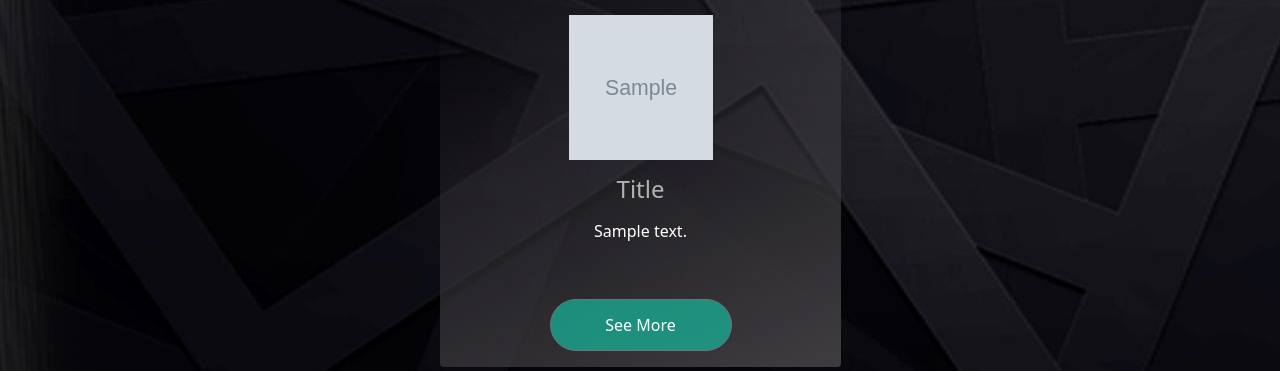
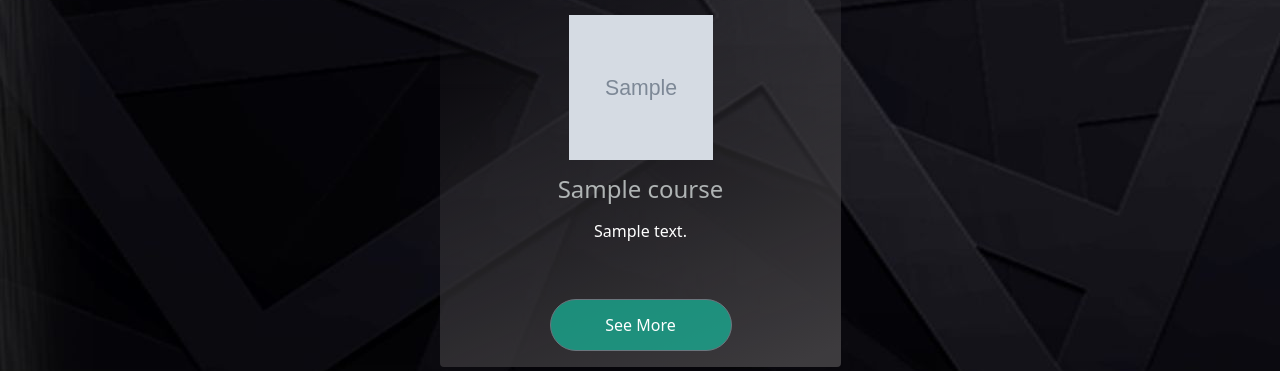
Before and after one commit to LiveCoden/Coden-Live, a Django app: template templates/courses/courses.html in a window 1280 px wide. Shown: the part 889-1260 px from the top of the page. Run offline with Django 3.2, Linux system fonts and the light colour scheme; the template is opened without the code that fills it: most values are stand-ins (such as "Sample title", 1, 10 or a date in 2020); grey boxes marked "Sample" are stand-in pictures; data that the repository does not hold is empty; some libraries are stand-ins or nearby versions.

Commit message:
tiitle added

```diff
--- a/templates/courses/courses.html
+++ b/templates/courses/courses.html
@@ -33,7 +33,7 @@ Courses | Coden Live
         <div class="col col-xs-12 col-md-5" data-aos="flip-up" data-aos-duration="300" data-aos-delay="300" style="min-height: 100px;">
             <div class="card" data-bss-hover-animate="pulse" style="margin-right: 25px;margin-left: 25px;background: linear-gradient(-23deg, #3d3b3e 4%, transparent);margin-bottom: 15px;border-width: 0px;margin-top: 15px;">
                 <div class="card-body text-center" style="color: rgba(237,245,244,0.69);border-radius: 132px;"><img src="{{course.icon.url}}" style="width: 144px;height: 145px;">
-                    <h4 class="card-title" style="margin-top: 15px;margin-bottom: 15px;">Title</h4>
+                    <h4 class="card-title" style="margin-top: 15px;margin-bottom: 15px;">{{course.name}}</h4>
                     <p class="card-text" style="min-height: 4rem;">{{course.description}}
 
                     </p><a class="btn btn-secondary" href="{%  url 'course' course.id %}"  style="background: rgba(23,187,158,0.69);border-radius: 80px;border-top-left-radius: 50px;border-top-right-radius: 50px;border-bottom-right-radius: 50px;border-bottom-left-radius: 50px;padding: 13px;min-width: 182px;">See More</a>
--- a/templates/index.html
+++ b/templates/index.html
@@ -19,7 +19,7 @@
 
 <div class="carousel slide flow" data-bs-ride="carousel" id="carousel-1">
     <div class="carousel-inner">
-        <div class="carousel-item active"><img class="w-100 d-block" src="{% static 'img/sliderfinal.png' %}" alt="Slide Image"></div>
+        <div class="carousel-item active"><img class="w-100 d-block"  src="{% static 'img/sliderfinal.png' %}"  alt="Slide Image"></div>
         <div class="carousel-item"><img class="w-100 d-block" src="{% static 'img/coden_slider_2.png' %}" alt="Slide Image"></div>
     </div>
     <div><a class="carousel-control-prev" href="#carousel-1" role="button" data-bs-slide="prev"><span class="carousel-control-prev-icon"></span><span class="visually-hidden">Previous</span></a><a class="carousel-control-next" href="#carousel-1" role="button" data-bs-slide="next"><span class="carousel-control-next-icon"></span><span class="visually-hidden">Next</span></a></div>
```
Also changed, not shown: coden/static/css/styles.css (line endings or trailing spaces).
